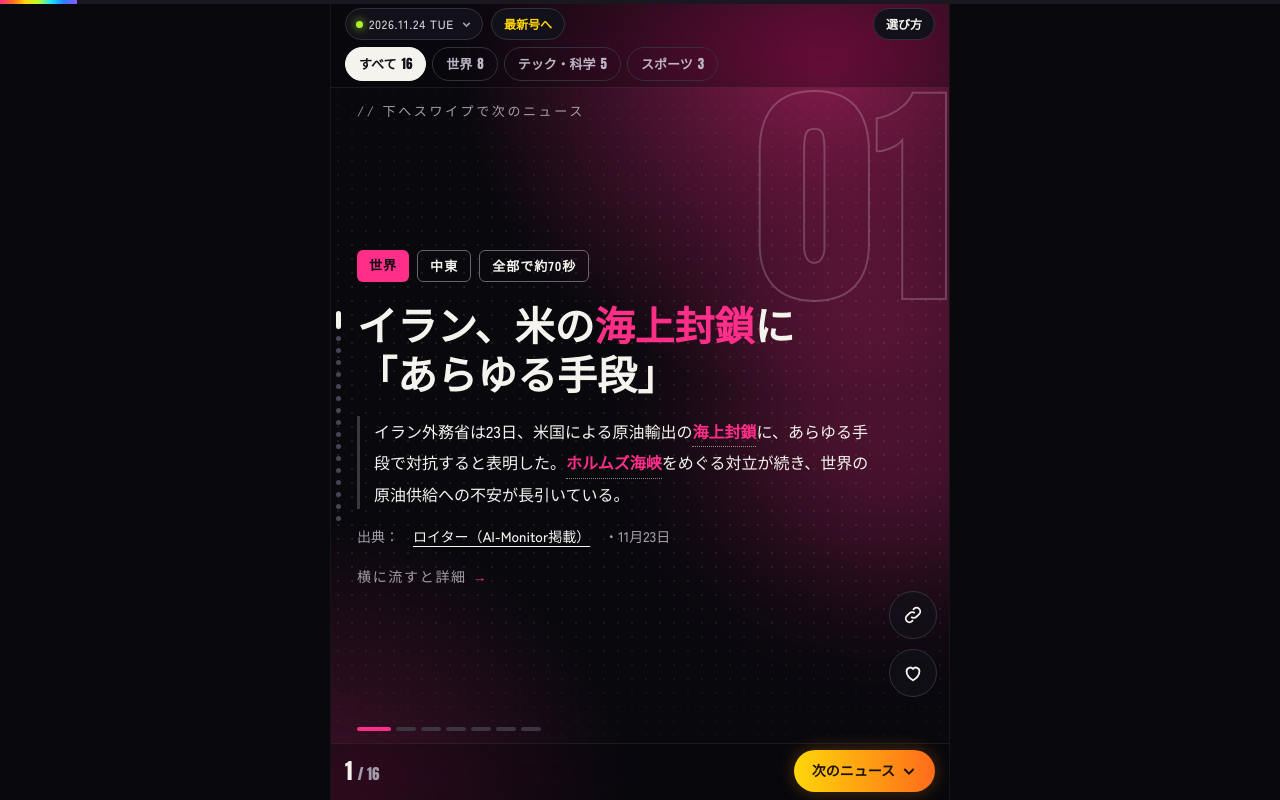
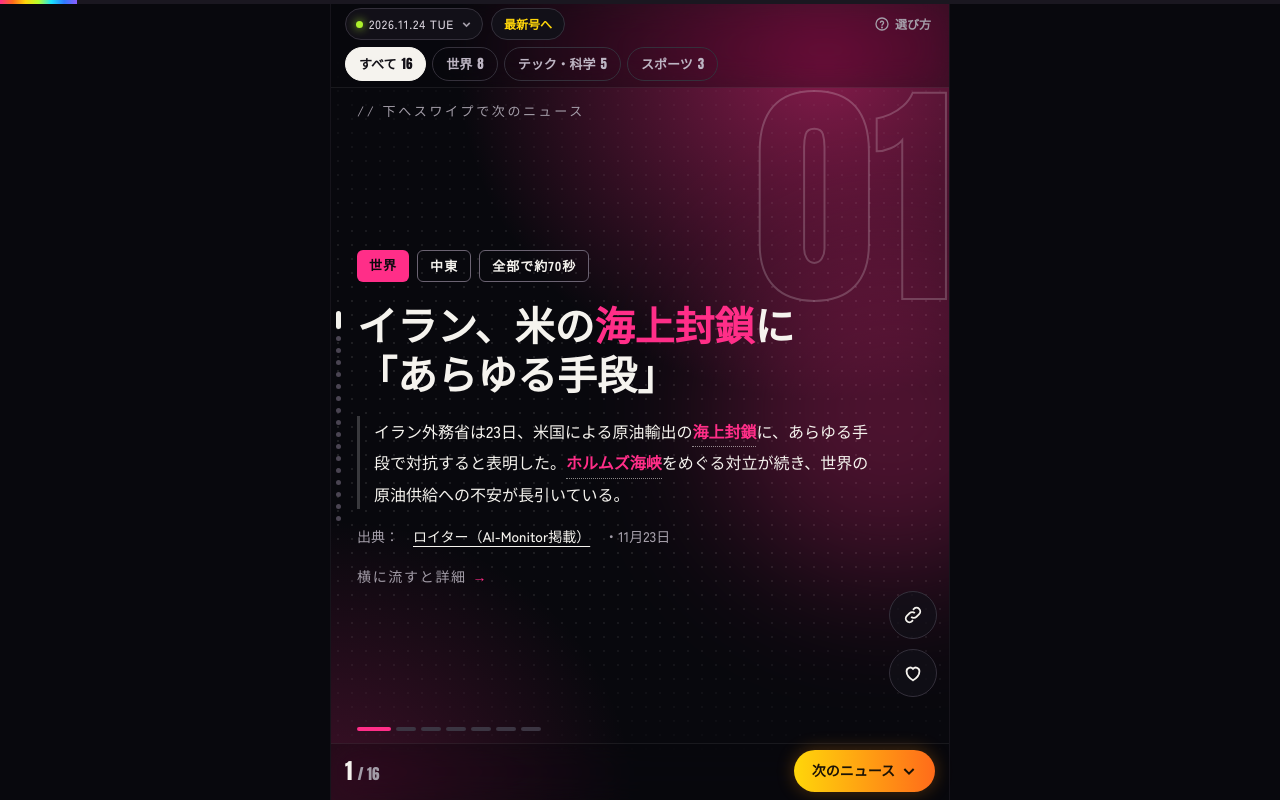
Before and after one commit to wisteria1004/dopa-news, a plain HTML site: page archive/2026-11-24/index.html in a window 1280 px wide. Drawn offline with Linux system fonts and the light colour scheme.

Commit message:
「選び方」の楕円を外し、？アイコン付きの控えめな文字に
Co-Authored-By: Claude Opus 5.5 <noreply@anthropic.com>
Claude-Session: https://claude.ai/code/session_01BF8ohT8KmBvV3abxTzqSLb

```diff
--- a/archive/2026-11-24/index.html
+++ b/archive/2026-11-24/index.html
@@ -37,7 +37,9 @@ header{padding:calc(8px + var(--st)) 14px 6px;position:absolute;top:0;left:0;rig
 @keyframes pulse{50%{opacity:.3}}
 .latest{display:inline-flex;align-items:center;text-decoration:none;color:var(--yel)}
 .latest[hidden]{display:none}
-#how{margin-left:auto}
+.how{margin-left:auto;display:inline-flex;align-items:center;gap:5px;min-height:40px;margin-block:-4px;padding:0 4px 0 8px;color:var(--mute);font-weight:900;font-size:12px;white-space:nowrap}
+.how svg{width:16px;height:16px;fill:none;stroke:currentColor;stroke-width:2;stroke-linecap:round}
+.how:hover{color:var(--ink)}
 .pill{white-space:nowrap;border:1px solid var(--line);background:#121018;border-radius:999px;padding:0 12px;min-height:32px;font-weight:900;font-size:12px}
 .chips{display:flex;gap:6px;overflow-x:auto;margin-top:7px;scrollbar-width:none}
 .chips::-webkit-scrollbar{display:none}
@@ -171,7 +173,7 @@ footer{display:flex;align-items:center;gap:10px;padding:6px 14px calc(8px + var(
   <div class="top">
     <button class="date" id="dateBtn" type="button" aria-haspopup="dialog" aria-expanded="false" aria-controls="sheet"><span class="live" aria-hidden="true"></span><span id="today">2026.11.24 TUE</span><span class="sr">・号をえらぶ</span><svg viewBox="0 0 24 24" aria-hidden="true"><path d="m6 9 6 6 6-6"/></svg></button>
     <a class="pill latest" id="latest" href="#" hidden>最新号へ</a>
-    <button class="pill" id="how" type="button">選び方</button>
+    <button class="how" id="how" type="button"><svg viewBox="0 0 24 24" aria-hidden="true"><circle cx="12" cy="12" r="9"/><path d="M9.6 9.4a2.5 2.5 0 0 1 4.8.9c0 1.7-2.4 2.2-2.4 3.7"/><circle cx="12" cy="17.2" r=".6"/></svg>選び方</button>
   </div>
   <div class="chips" id="chips" role="toolbar" aria-label="カテゴリ"></div>
 </header>
```
Also changed, not shown: index.html (+4 -2 lines).
